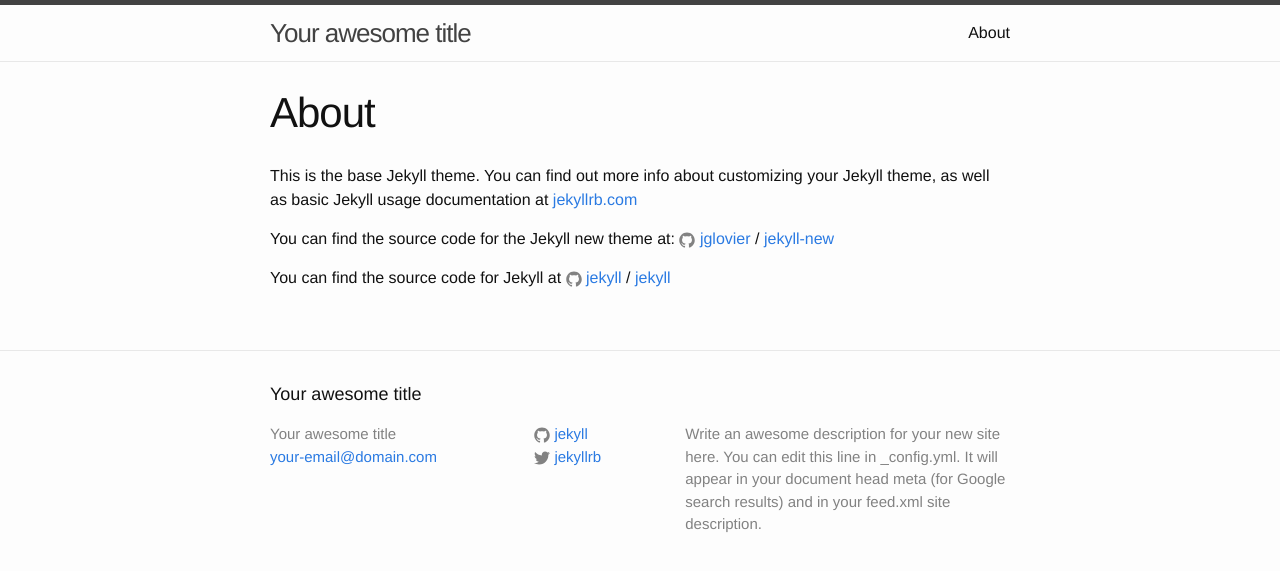
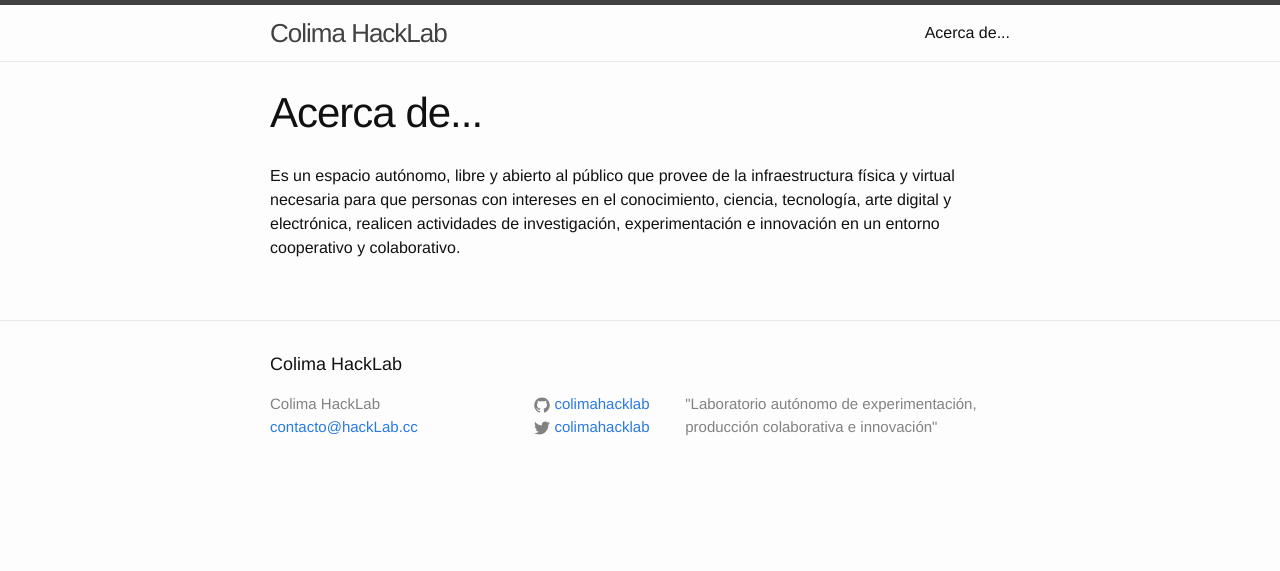
Before and after one commit to ColimaHacklab/colimahacklab.github.io, a Jekyll site: the page built from about.md, in a window 1280 px wide. Shown: the top 571 px of the page. Built offline with Jekyll 4.4.1, drawn with Linux system fonts in a browser that asks for light colours.

Commit message:
Primeros post

```diff
--- a/_config.yml
+++ b/_config.yml
@@ -6,16 +6,14 @@
 # 'jekyll serve'. If you change this file, please restart the server process.
 
 # Site settings
-title: Your awesome title
-email: your-email@domain.com
+title: Colima HackLab
+email: contacto@hackLab.cc
 description: > # this means to ignore newlines until "baseurl:"
-  Write an awesome description for your new site here. You can edit this
-  line in _config.yml. It will appear in your document head meta (for
-  Google search results) and in your feed.xml site description.
+  "Laboratorio autónomo de experimentación, producción colaborativa e innovación"
 baseurl: "" # the subpath of your site, e.g. /blog
-url: "http://yourdomain.com" # the base hostname & protocol for your site
-twitter_username: jekyllrb
-github_username:  jekyll
+url: "https://hacklab.cc" # the base hostname & protocol for your site
+twitter_username: colimahacklab
+github_username:  colimahacklab
 
 # Build settings
 markdown: kramdown
--- a/about.md
+++ b/about.md
@@ -1,15 +1,11 @@
 ---
 layout: page
-title: About
+title: Acerca de...
 permalink: /about/
 ---
 
-This is the base Jekyll theme. You can find out more info about customizing your Jekyll theme, as well as basic Jekyll usage documentation at [jekyllrb.com](http://jekyllrb.com/)
-
-You can find the source code for the Jekyll new theme at:
-{% include icon-github.html username="jglovier" %} /
-[jekyll-new](https://github.com/jglovier/jekyll-new)
-
-You can find the source code for Jekyll at
-{% include icon-github.html username="jekyll" %} /
-[jekyll](https://github.com/jekyll/jekyll)
+Es un espacio autónomo, libre y abierto al público que provee de la
+infraestructura física y virtual necesaria para que personas con intereses en
+el conocimiento, ciencia, tecnología, arte digital y electrónica, realicen
+actividades de investigación, experimentación e innovación en un entorno
+cooperativo y colaborativo.
--- a/index.html
+++ b/index.html
@@ -17,7 +17,4 @@ layout: default
       </li>
     {% endfor %}
   </ul>
-
-  <p class="rss-subscribe">subscribe <a href="{{ "/feed.xml" | prepend: site.baseurl }}">via RSS</a></p>
-
 </div>
```
Also changed, not shown: _posts/2016-08-09-qué-es-arduino.md (added, +6 -0 lines), _posts/2016-08-09-qué-es-linux.md (added, +6 -0 lines), _drafts/welcome-to-jekyll.markdown (renamed from _posts/2016-08-09-welcome-to-jekyll.markdown).
